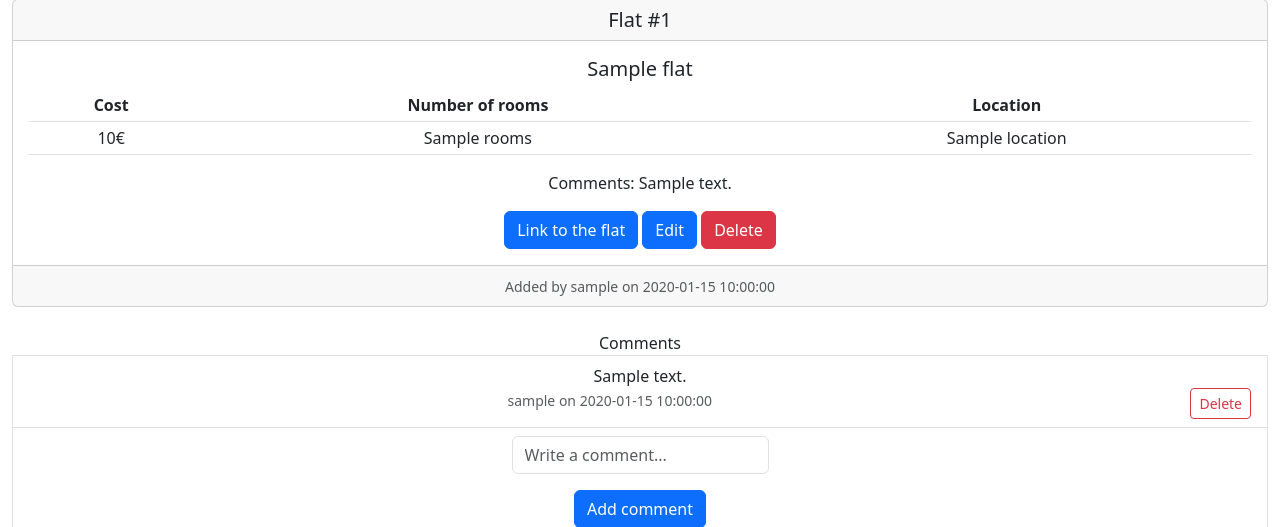
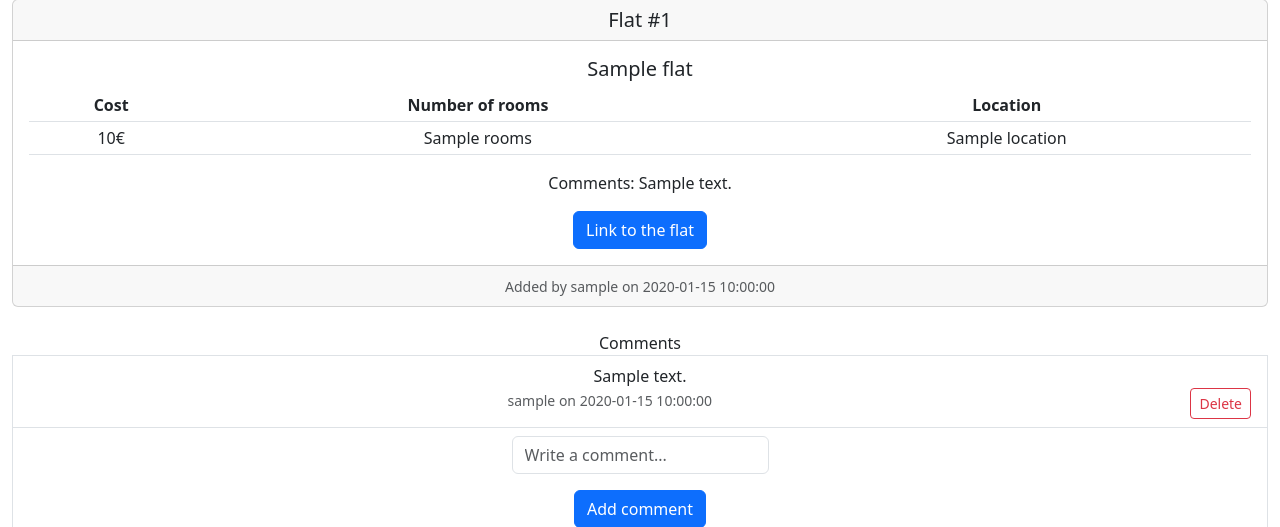
Before and after one commit to 007Cat24/flatseeker, a Flask app: template templates/flat.html in a window 1280 px wide. Shown: the part 125-652 px from the top of the page. Run offline with Flask 3, Linux system fonts and the light colour scheme; the template is opened without the code that fills it: most values are stand-ins (such as "Sample title", 1, 10 or a date in 2020); some libraries are stand-ins or nearby versions.

Commit message:
Minor fixes

```diff
--- a/app.py
+++ b/app.py
@@ -305,7 +305,7 @@ def viewflat():
                 for comment in comments:
                     rows = db.execute("SELECT username FROM users WHERE id = ?", comment["user_id"])
                     comment["username"] = rows[0]["username"]
-                return render_template("flat.html", flat=flat, comments=comments)
+                return render_template("flat.html", flat=flat, comments=comments, session=session)
             else:
                 return apology("Unauthorised")
 
--- a/templates/flat.html
+++ b/templates/flat.html
@@ -33,8 +33,10 @@
     <p class="card-text">Comments: {{ flat.comments }}</p>
     {% endif %}
       <a href="{{ flat.link }}" class="btn btn-primary">Link to the flat</a>
-      <a href="/edit?id={{ flat.id }}" class="btn btn-primary">Edit</a>
-      <a href="/delete?id={{ flat.id }}" class="btn btn-danger">Delete</a>
+      {% if flat.added_by == session.user_id %}
+      <a href="/edit?id={{ flat.id }}" class="btn btn-outline-primary">Edit</a>
+      <a href="/delete?id={{ flat.id }}" class="btn btn-outline-danger">Delete</a>
+      {% endif %}
     </div>
     <div class="card-footer text-muted">
        <small>Added by {{ flat.username }} on {{ flat.timestamp }}</small>
--- a/templates/friends.html
+++ b/templates/friends.html
@@ -15,7 +15,7 @@
                 <input class="form-control mx-auto w-auto" id="friend" name="friend" value="{{friend.user1_name}}" type="hidden">
                 <input class="form-control mx-auto w-auto" id="ignore" name="ignore" value="True" type="hidden">
             </div>
-            <button class="btn btn-primary" type="submit">Delete</button>
+            <button class="btn btn-outline-danger" type="submit">Delete</button>
         </form>
     {% endfor %}
 {% endif %}
--- a/templates/view.html
+++ b/templates/view.html
@@ -21,7 +21,7 @@
             <td>{{ flat.title }}</td>
             <td>{{ flat.price }}€</td>
             <td>{{ flat.rooms }}</td>
-            <td><a href="/flat?id={{ flat.id }}">Show more</a></td>
+            <td><a href="/flat?id={{ flat.id }}" class="icon-link">Show more</a></td>
         </tr>
             {% endfor %}
     </tbody>
```
